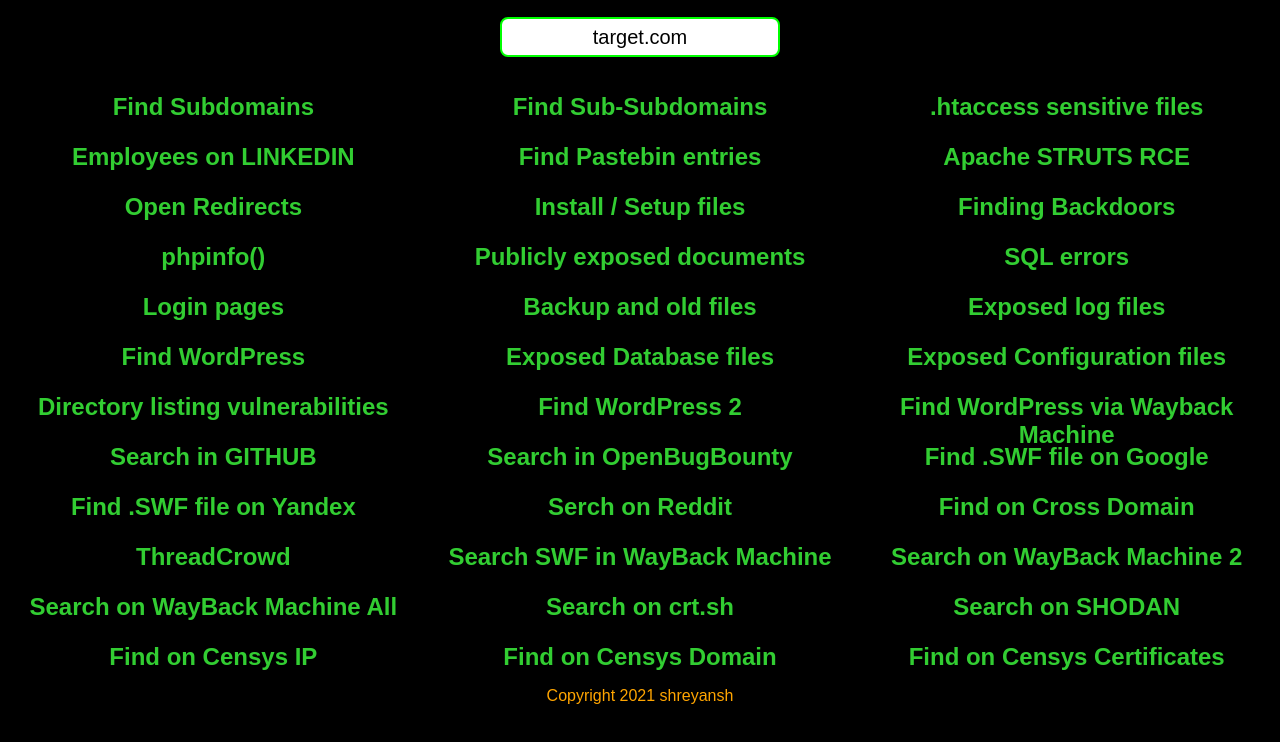
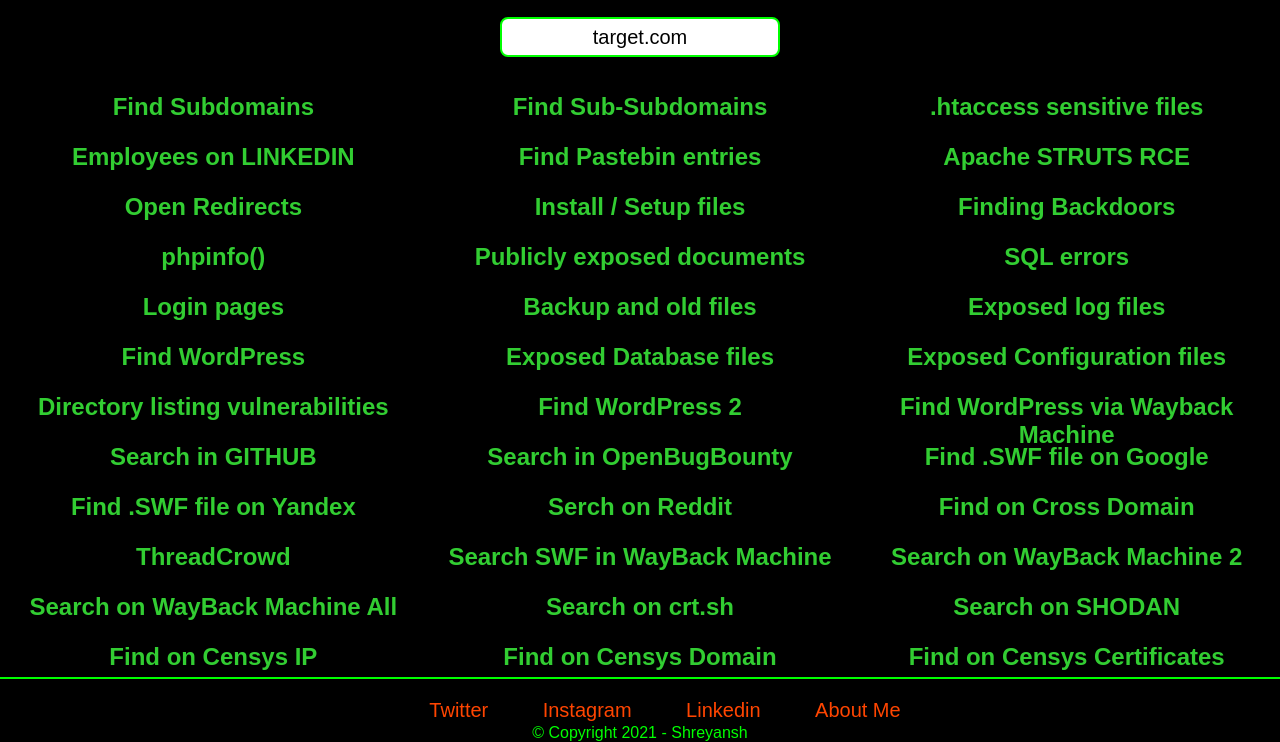
Before and after one commit to shreyansh-123/Google-dork, a plain HTML site: page index.html in a window 1280 px wide. Shown: the part 60-802 px from the top of the page. Drawn offline with Linux system fonts and the light colour scheme.

Commit message:
Update index.html

```diff
--- a/index.html
+++ b/index.html
@@ -42,6 +42,7 @@
              display: flex;
     flex-wrap: wrap;
             text-align: center;
+            border-bottom: 2px solid lime;
         }
         .list
         {
@@ -53,7 +54,60 @@
     align-items: center;
             padding-top: 16px;
         }
+        .footer
+        {
+            display: flex;
+            justify-content: center;
+            align-items: center;
+            text-align: center;
+            flex-direction: column;
+        }
+        a
+        {
+            color: orangered;
+            text-decoration: none;
+        }
+        list:visited {
+  color: orange;
+  text-decoration: none;
+}
+        .cool-link {
+    display: inline-block;
+            margin-top: 20px;
+            margin-left: 50px;
+}
 
+.cool-link::after {
+    content: '';
+    display: block;
+    width: 0;
+    height: 2px;
+    background: #7e7777;
+    transition: width .3s;
+}
+.text
+        {
+            text-align: center;
+        }
+.cool-link:hover::after {
+    width: 100%;
+}
+        .cool-links
+        {
+            border-bottom: 1px solid orange;
+        }
+        .email
+        {
+            font-size: 18px;
+        }
+        .bartext
+        {
+            font-size: 35px;
+        }
+        @media screen and (min-width: 620px) {
+  .cool-link, .cool-linkss {
+      font-size: 20px;
+  }
     </style>
     <body>
 
@@ -109,9 +163,19 @@
             </div>
 -->
         </div>
-        <footer>
-                <p class="footer" style="display: flex; justify-content: center; align-items: center; text-align: center; color: orange; margin-top: 10px;">Copyright 2021 shreyansh</p>
-            </footer>
+         <footer class="wrapper footer-wrapper">
+				<div class="container-fluid">
+					<div class="text">
+						<div class="footer-social">
+							<a class="cool-link" href="https://twitter.com/alienufo10" target="_blank">Twitter</a>
+							<a  class="cool-link" href="https://www.instagram.com/shreyansh.js/" target="_blank">Instagram</a>
+							<a class="cool-link" href="https://www.linkedin.com/in/shreyansh/" target="_blank">Linkedin</a>
+							<a class="cool-link" href="https://shreyanshp.herokuapp.com" target="_blank">About Me</a>
+						</div>
+						<p style="color: lime;" class="footer-copyright">© Copyright 2021 - Shreyansh</p>
+					</div>
+				</div>
+			</footer>
     </body>
     </head>
     <script>
```
